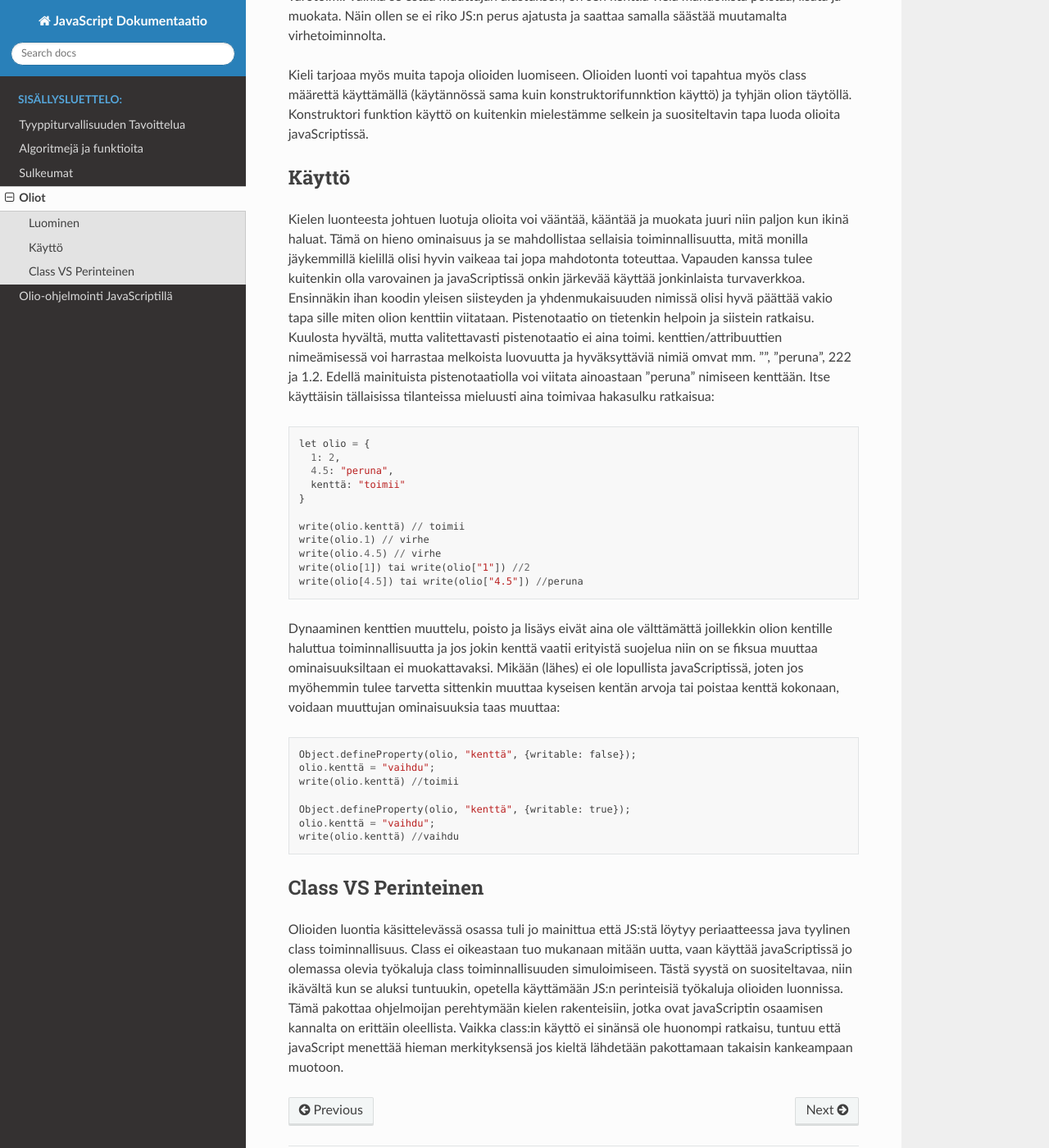
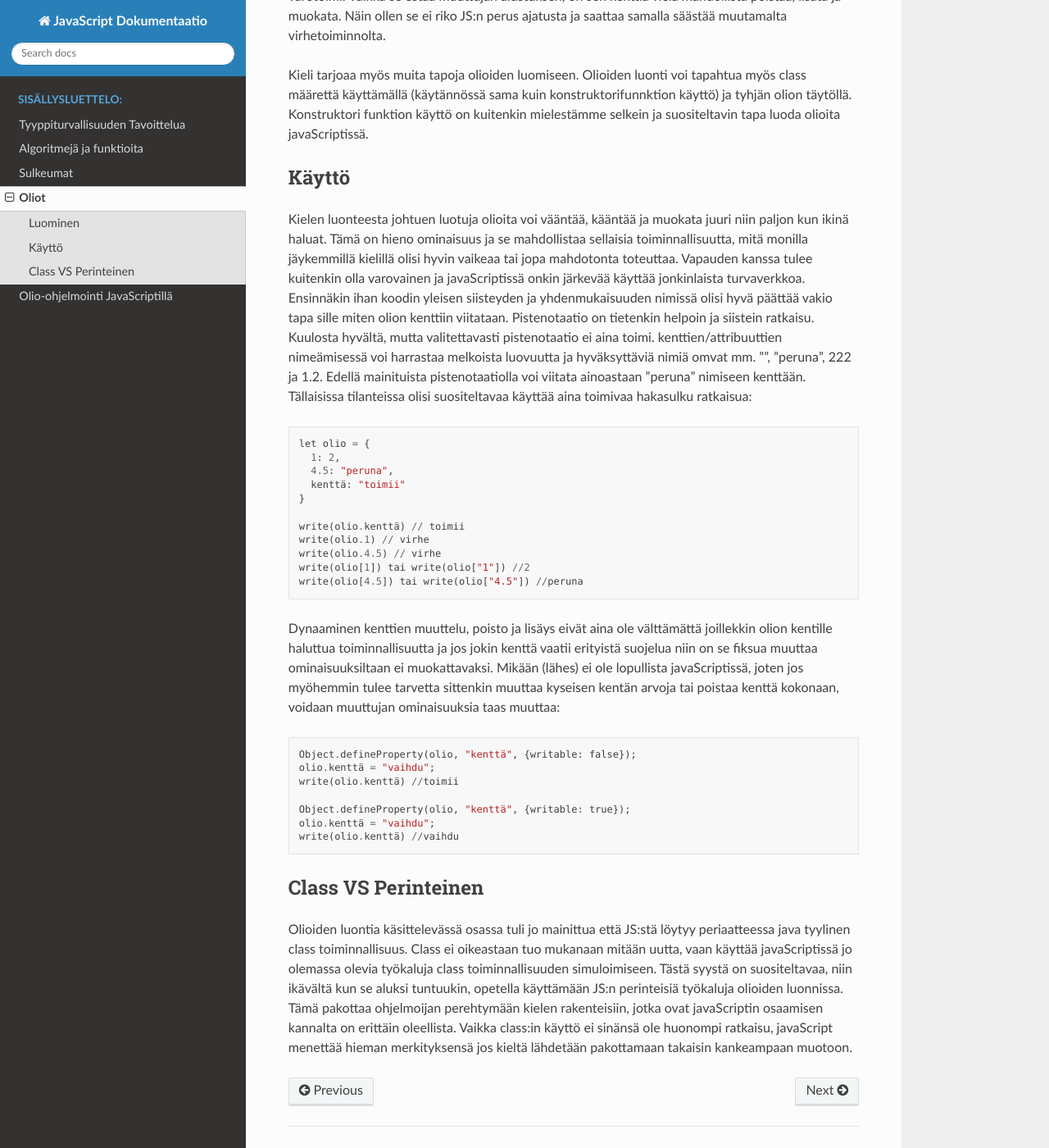
Before and after one commit to zeeket/ohjelmointitekniikkajs, a Sphinx documentation site: the page built from docs/Oliot.rst, in a window 1280 px wide and 1400 px high, scrolled down 932 px. Shown: the whole window at 82% size. Built offline with Sphinx 7.4.7 and the Read the Docs theme 2.0.0, drawn with Linux system fonts in a browser that asks for light colours.

Commit message:
oliot update

```diff
--- a/docs/Oliot.rst
+++ b/docs/Oliot.rst
@@ -38,7 +38,7 @@ Käyttö
 ------
 
 Kielen luonteesta johtuen luotuja olioita voi vääntää, kääntää ja muokata juuri niin paljon kun ikinä haluat. Tämä on hieno ominaisuus ja se mahdollistaa sellaisia toiminnallisuutta, mitä monilla jäykemmillä kielillä olisi hyvin vaikeaa tai jopa mahdotonta toteuttaa. Vapauden kanssa tulee kuitenkin olla varovainen ja javaScriptissä onkin järkevää käyttää jonkinlaista turvaverkkoa.
-Ensinnäkin ihan koodin yleisen siisteyden ja yhdenmukaisuuden nimissä olisi hyvä päättää vakio tapa sille miten olion kenttiin viitataan. Pistenotaatio on tietenkin helpoin ja siistein ratkaisu. Kuulosta hyvältä, mutta valitettavasti pistenotaatio ei aina toimi. kenttien/attribuuttien nimeämisessä voi harrastaa melkoista luovuutta ja hyväksyttäviä nimiä omvat mm. "", "peruna", 222 ja 1.2. Edellä mainituista pistenotaatiolla voi viitata ainoastaan "peruna" nimiseen kenttään. Itse käyttäisin tällaisissa tilanteissa mieluusti aina toimivaa hakasulku ratkaisua::
+Ensinnäkin ihan koodin yleisen siisteyden ja yhdenmukaisuuden nimissä olisi hyvä päättää vakio tapa sille miten olion kenttiin viitataan. Pistenotaatio on tietenkin helpoin ja siistein ratkaisu. Kuulosta hyvältä, mutta valitettavasti pistenotaatio ei aina toimi. kenttien/attribuuttien nimeämisessä voi harrastaa melkoista luovuutta ja hyväksyttäviä nimiä omvat mm. "", "peruna", 222 ja 1.2. Edellä mainituista pistenotaatiolla voi viitata ainoastaan "peruna" nimiseen kenttään. Tällaisissa tilanteissa olisi suositeltavaa käyttää aina toimivaa hakasulku ratkaisua::
 
   let olio = {
     1: 2,
@@ -65,4 +65,4 @@ Dynaaminen kenttien muuttelu, poisto ja lisäys eivät aina ole välttämättä
 Class VS Perinteinen
 ---------------------
 
-Olioiden luontia käsittelevässä osassa tuli jo mainittua että JS:stä löytyy periaatteessa java tyylinen class toiminnallisuus. Class ei oikeastaan tuo mukanaan mitään uutta, vaan käyttää javaScriptissä jo olemassa olevia työkaluja class toiminnallisuuden simuloimiseen. Tästä syystä on suositeltavaa, niin ikävältä kun se aluksi tuntuukin, opetella käyttämään JS:n perinteisiä työkaluja olioiden luonnissa. Tämä pakottaa ohjelmoijan perehtymään kielen rakenteisiin, jotka ovat javaScriptin osaamisen kannalta on erittäin oleellista. Vaikka class:in käyttö ei sinänsä ole huonompi ratkaisu, tuntuu että javaScript menettää hieman merkityksensä jos kieltä lähdetään pakottamaan takaisin kankeampaan muotoon.
+Olioiden luontia käsittelevässä osassa tuli jo mainittua että JS:stä löytyy periaatteessa java tyylinen class toiminnallisuus. Class ei oikeastaan tuo mukanaan mitään uutta, vaan käyttää javaScriptissä jo olemassa olevia työkaluja class toiminnallisuuden simuloimiseen. Tästä syystä on suositeltavaa, niin ikävältä kun se aluksi tuntuukin, opetella käyttämään JS:n perinteisiä työkaluja olioiden luonnissa. Tämä pakottaa ohjelmoijan perehtymään kielen rakenteisiin, jotka ovat javaScriptin osaamisen kannalta on erittäin oleellista. Vaikka class:in käyttö ei sinänsä ole huonompi ratkaisu, javaScript menettää hieman merkityksensä jos kieltä lähdetään pakottamaan takaisin kankeampaan muotoon.
```
